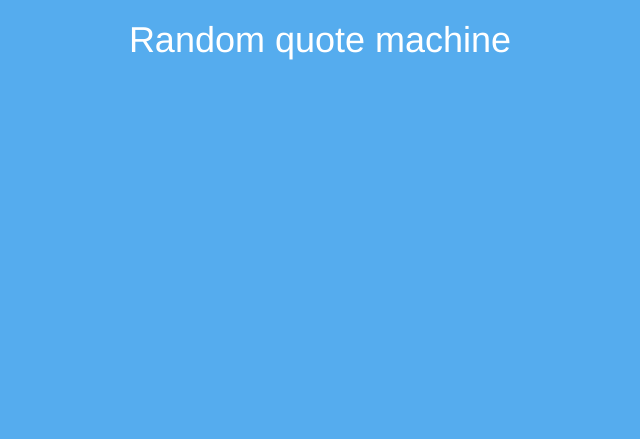
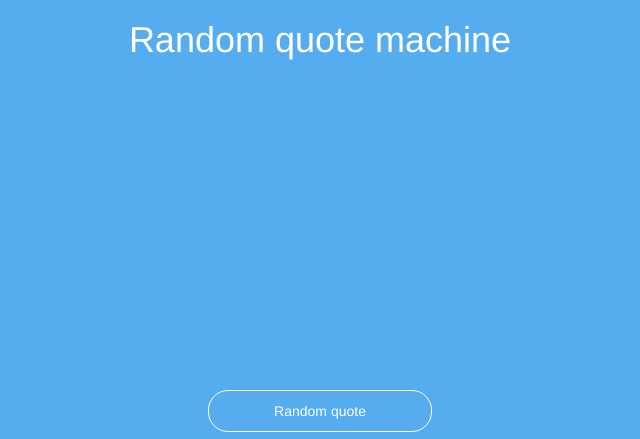
Before and after one commit to Tatharelen/12.5, a plain HTML site: page index.html in a window 1280 px wide. Shown: the top 439 px of the page, without its empty margins (320-960 px from the left). Drawn offline with nearby package versions, Linux system fonts and the light colour scheme.

Commit message:
css changes v2

```diff
--- a/css/style.css
+++ b/css/style.css
@@ -10,7 +10,8 @@ h1 {
 .box {
     display: flex;
     justify-content: center;
-    margin-top: 300px;
+    align-items: center;
+    margin-top: 150px;
 }
 
 .box-tweet {
```
